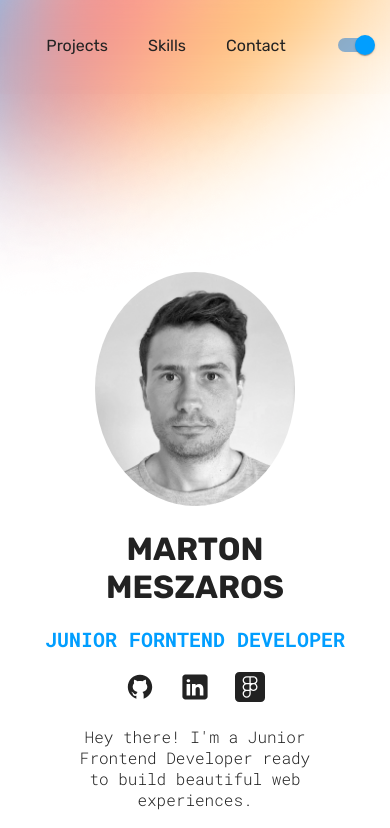
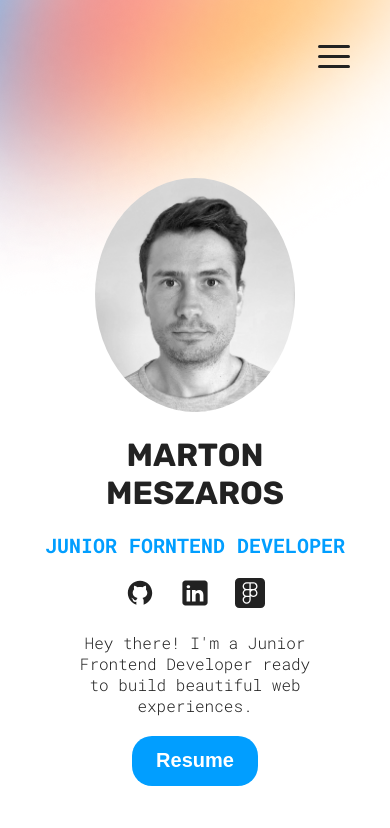
Before and after one commit to mmmarciii/portfolio, a React (Vite) app: page / in a window 390 px wide. Shown: the top 828 px of the page. Built offline with nearby package versions, Linux system fonts and the light colour scheme.

Commit message:
Update Nevmenu with Hamburger menu for mobile

```diff
--- /dev/null
+++ b/src/Common/NavLinks.jsx
@@ -0,0 +1,40 @@
+import { useTheme } from './ThemeContext';
+import Switch from '@mui/material/Switch';
+import { Link } from 'react-scroll';
+import styles from '../sections/Navbar/NavbarStyles.module.css';
+
+function NavLinks() {
+        const { toggleTheme } = useTheme();
+  return (
+    <ul className={styles.navLinks}>
+        <li>
+            <Link to="hero" smooth={true} offset={-120} duration={640}>Home</Link>
+        </li>
+        <li>
+            <Link to="projects" smooth={true} offset={-120} duration={640}>Projects</Link>
+        </li>
+        <li>
+            <Link to="skills" smooth={true} offset={-120} duration={640}>Skills</Link>
+        </li>
+        <li>
+            <Link to="contact" smooth={true} offset={-120} duration={640}>Contact</Link>
+        </li>
+        <li>
+            <div className={styles.colorMode}>
+                <Switch sx={{
+                    '& .MuiSwitch-thumb': {
+                        backgroundColor: 'var(--btn-color)',
+                    },
+                    '& .MuiSwitch-track': {
+                        backgroundColor: 'var(--btn-color)',
+                        opacity: 0.38,
+                    },
+                }}
+                onChange={toggleTheme} defaultChecked />
+            </div>
+        </li>
+    </ul>
+  )
+}
+
+export default NavLinks
--- a/src/sections/Navbar/Navbar.jsx
+++ b/src/sections/Navbar/Navbar.jsx
@@ -1,45 +1,24 @@
 import styles from './NavbarStyles.module.css';
-import { useTheme } from '../../Common/ThemeContext';
-import Switch from '@mui/material/Switch';
-import { Link } from 'react-scroll';
+import Hamburger from 'hamburger-react';
+import NavLinks from '../../Common/NavLinks';
+import { useState } from 'react';
 
 function Navbar() {
-    const { toggleTheme } = useTheme();
+    const [isDisplayed, setDisplayed] = useState(false);
   return (
     <nav className={styles.container}>
         <div className={styles.navbarCenter}>
             <nav>
                 <div className={styles.navMenu}>
-                    <ul className={styles.navLinks}>
-                        <li>
-                            <Link to="hero" smooth={true} offset={-120} duration={640}>Home</Link>
-                        </li>
-                        <li>
-                            <Link to="projects" smooth={true} offset={-120} duration={640}>Projects</Link>
-                        </li>
-                        <li>
-                            <Link to="skills" smooth={true} offset={-120} duration={640}>Skills</Link>
-                        </li>
-                        <li>
-                            <Link to="contact" smooth={true} offset={-120} duration={640}>Contact</Link>
-                        </li>
-                        <li>
-                            <div className={styles.colorMode}>
-                                <Switch sx={{
-                                    '& .MuiSwitch-thumb': {
-                                        backgroundColor: 'var(--btn-color)',
-                                    },
-                                    '& .MuiSwitch-track': {
-                                        backgroundColor: 'var(--btn-color)',
-                                        opacity: 0.38,
-                                    },
-                                }}
-                                onChange={toggleTheme} defaultChecked />
-                            </div>
-                        </li>
-                    </ul>
+                    <NavLinks />
+                </div>
+                <div className={styles.hamburgerMenu}>
+                        {isDisplayed && <NavLinks />}
                 </div>
             </nav>
+        </div>
+        <div className={styles.hamburgerIcon}>
+            <Hamburger rounded easing="ease-in" toggled={isDisplayed} toggle={setDisplayed}/>
         </div>
     </nav>
   )
--- a/src/sections/Navbar/NavbarStyles.module.css
+++ b/src/sections/Navbar/NavbarStyles.module.css
@@ -1,5 +1,5 @@
 .container {
-    color: #222;
+    color: var(--text-color);
     z-index: 999;
     position: sticky;
     top: 0;
@@ -13,12 +13,12 @@
     height: 100%;
 }
 
-.navbarCenter ul{
+.navMenu ul{
     display: flex;
     align-items: center;
 }
 
-.navbarCenter ul li {
+.navMenu ul li, .hamburgerMenu ul li {
   list-style-type: none;
   font-family: 'Rubik', sans-serif;
   font-size: 20px;
@@ -28,29 +28,58 @@
   border-bottom: 4px solid rgb(255, 255, 255, 0.0);
 }
 
-.navbarCenter ul li:last-child:hover {
+.navMenu ul li:last-child:hover {
   border-bottom: 4px solid rgb(255, 255, 255, 0.0);
 }
 
-.navbarCenter ul li:hover {
+.navMenu ul li:hover, .hamburgerMenu ul li:hover {
   border-bottom: 4px solid var(--btn-color);
   color: var(--btn-color);
 }
 
-.navbarCenter ul li:active {
+.navMenu ul li:active, .hamburgerMenu ul li:active {
   color: var(--btn-color);
   border-bottom: 4px solid var(--btn-color);
 }
-.container .navbarCenter ul li{
+.container .navMenu ul li{
   padding: 10px;
   margin: 0 10px;
 }
+.hamburgerIcon{
+  display: none;
+}
+.hamburgerMenu{
+  display: none;
+  flex-direction: row;
+  justify-content: center;
+  text-align: center;
+}
+.hamburgerMenu ul{
+  padding: 0;
+}
+.hamburgerMenu ul li {
+  padding: 16px;
+}
 
 @media ( max-width: 800px) {
-  .navbarCenter ul li{
-      font-size: 16px;
-  }
-  .navbarCenter ul li:first-child{
+  .navMenu ul{
     display: none;
   }
+  .container{
+    backdrop-filter: blur(80px);
+  }
+  .hamburgerIcon{
+    display: flex;
+    position: absolute;
+    top: 16px;
+    right: 16px;
+    padding: 16px;
+  }
+  .navbarCenter{
+    display: block;
+    justify-content: center;
+  }
+  .hamburgerMenu{
+    display: flex;
+  }
 }
```
